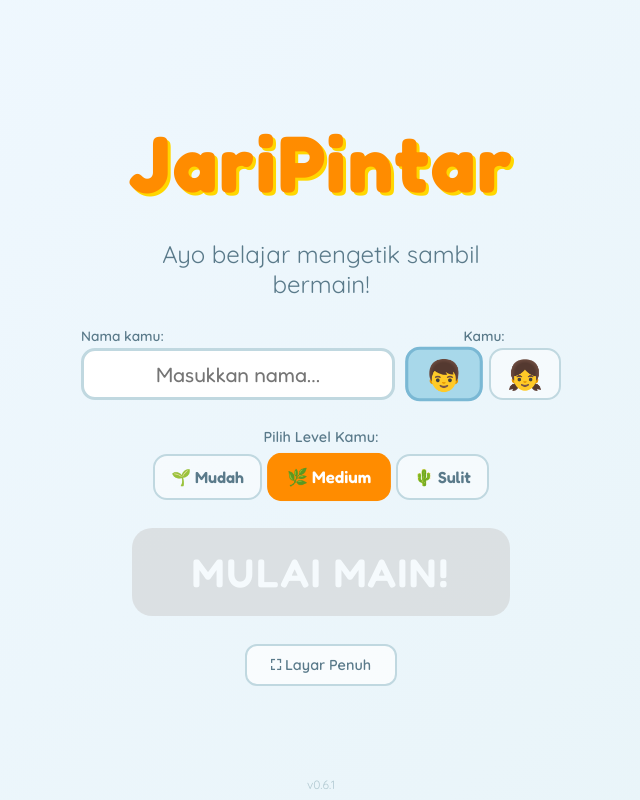
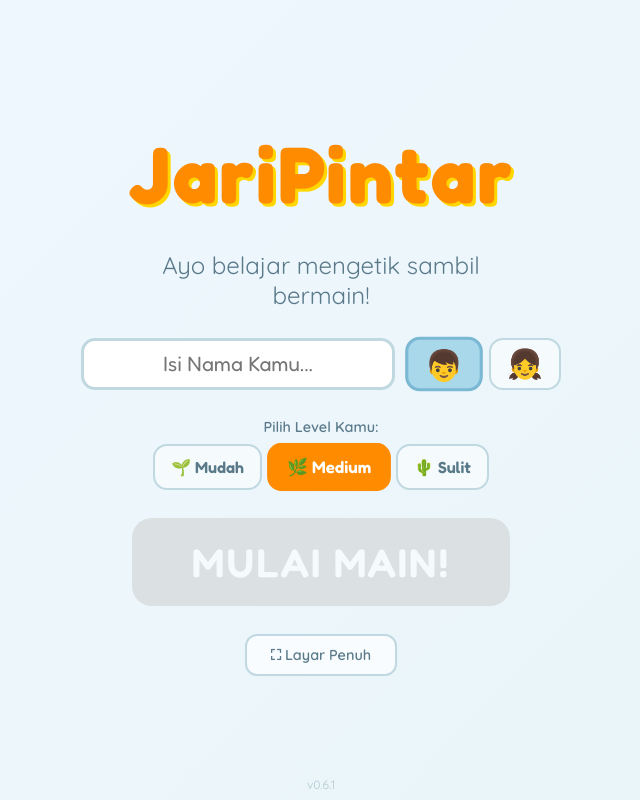
Before and after one commit to fwahyudi87/jaripintar, a React (Vite) app: page / in a window 1280 px wide. Shown: the whole page, without its empty margins (319-959 px from the left). Built offline with nearby package versions, Linux system fonts and the light colour scheme.

Commit message:
fix: remove Nama/Kamu labels, placeholder 'Isi Nama Kamu...', gender buttons directly below input height 52px

```diff
--- a/src/components/SplashScreen.jsx
+++ b/src/components/SplashScreen.jsx
@@ -77,19 +77,11 @@ export default function SplashScreen() {
       </p>
 
       <div style={{ display: 'flex', alignItems: 'center', justifyContent: 'center', gap: 12, width: '100%', maxWidth: 480 }}>
-        <div style={{ display: 'flex', flexDirection: 'column', gap: 4, flex: 1 }}>
-          <label style={{
-            fontSize: '0.85rem',
-            fontFamily: "'Quicksand', sans-serif",
-            fontWeight: 600,
-            color: '#5a7a8a',
-          }}>
-            Nama kamu:
-          </label>
+        <div style={{ flex: 1 }}>
           <input
             value={name}
             onChange={(e) => setName(e.target.value)}
-            placeholder="Masukkan nama..."
+            placeholder="Isi Nama Kamu..."
             maxLength={20}
             onKeyDown={(e) => e.key === 'Enter' && handleStart()}
             style={{
@@ -110,14 +102,6 @@ export default function SplashScreen() {
         </div>
 
         <div style={{ display: 'flex', flexDirection: 'column', gap: 4, alignItems: 'center' }}>
-          <span style={{
-            fontSize: '0.85rem',
-            fontFamily: "'Quicksand', sans-serif",
-            fontWeight: 600,
-            color: '#5a7a8a',
-          }}>
-            Kamu:
-          </span>
           <div style={{ display: 'flex', gap: 8 }}>
             <button
               onClick={() => setGender('boy')}
```
